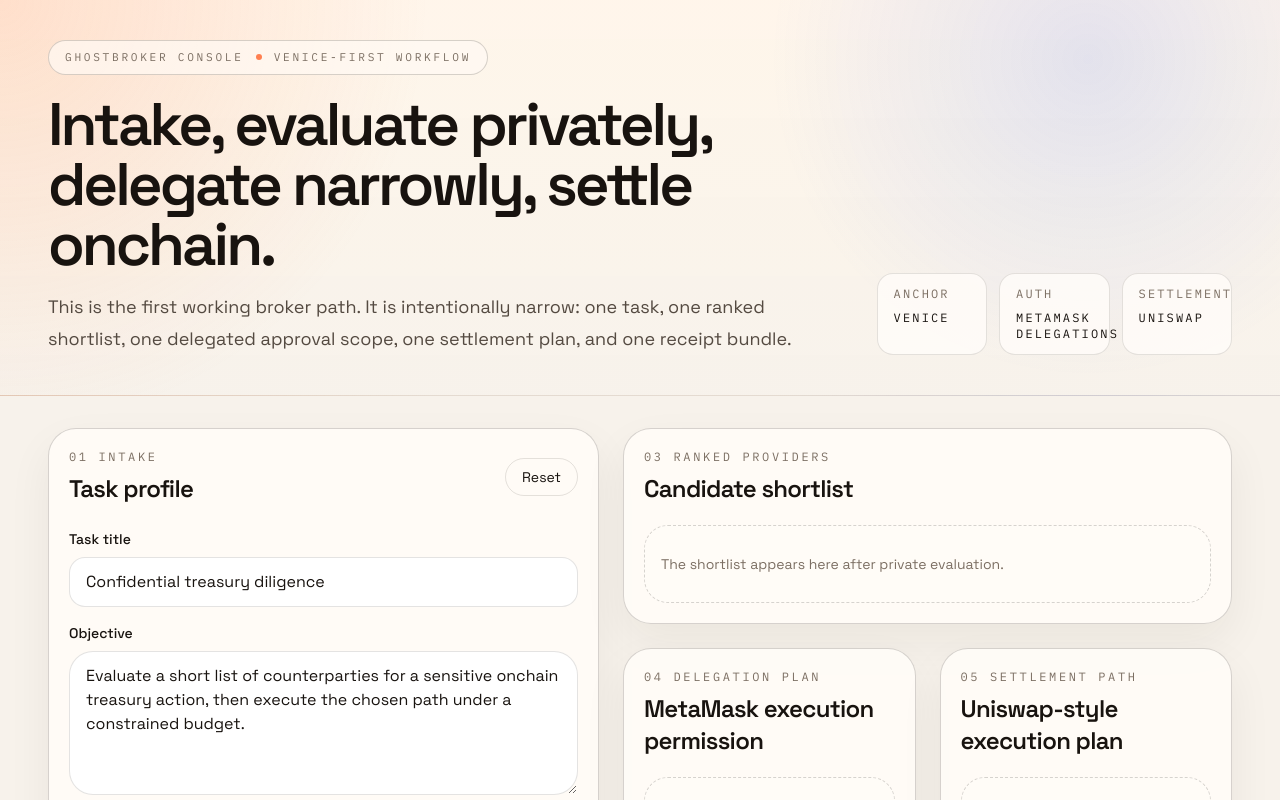
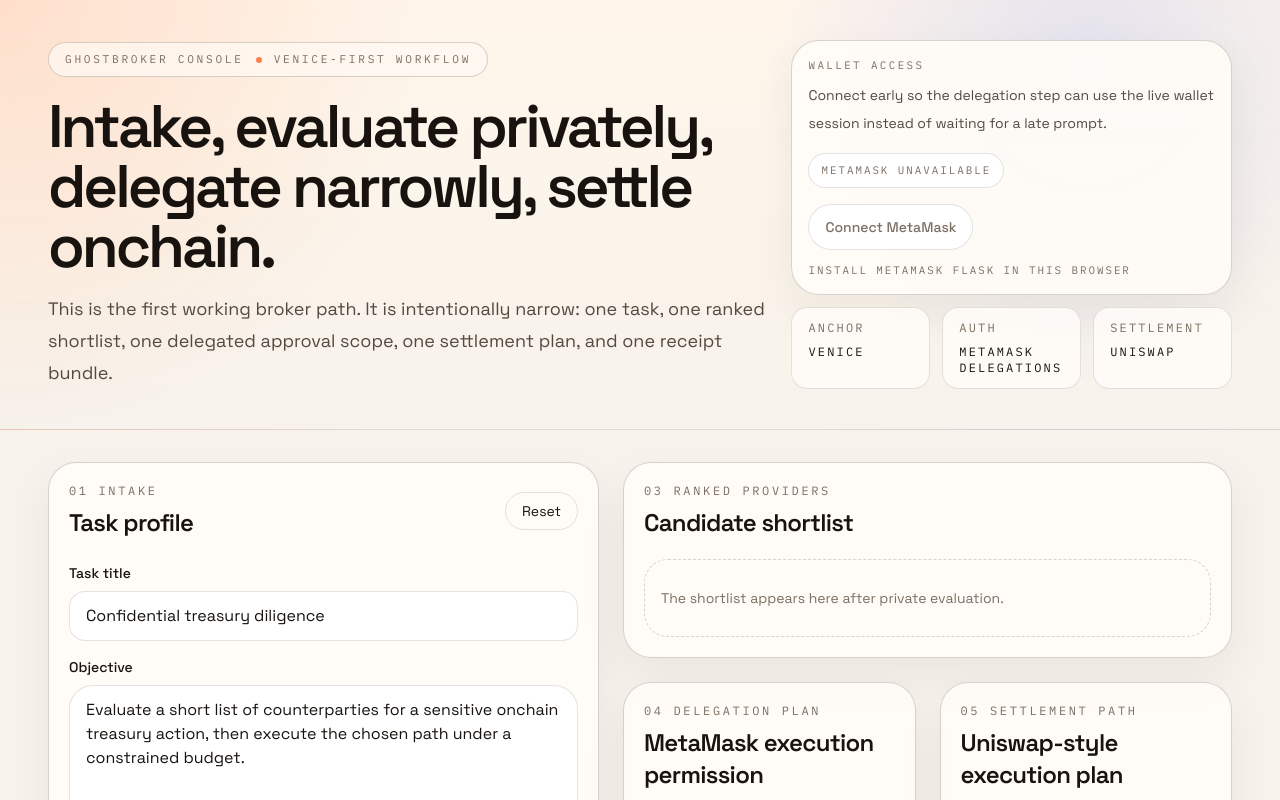
Before and after one commit to MajorTimberWolf/ghostbroker, a Next.js app: page / in a window 1280 px wide. Shown: the top 800 px of the page. Built offline with nearby package versions, Linux system fonts and the light colour scheme.

Commit message:
Fix MetaMask Flask permission loading

```diff
--- a/src/components/ghostbroker-console.tsx
+++ b/src/components/ghostbroker-console.tsx
@@ -157,6 +157,21 @@
   }
 
   return "border-amber-300 bg-amber-50 text-amber-900";
+}
+
+function walletChainLabel(chainId: number | null) {
+  switch (chainId) {
+    case 8453:
+      return "Base";
+    case 84532:
+      return "Base Sepolia";
+    case 42220:
+      return "Celo";
+    case 44787:
+      return "Celo Alfajores";
+    default:
+      return chainId ? `Chain ${chainId}` : "Chain unknown";
+  }
 }
 
 function normalizeGrantedPermission(
@@ -717,6 +732,13 @@
   const receiptPending = run.receiptPending ?? false;
   const receiptError = run.receiptError ?? null;
   const receiptDiagnostics = run.receiptDiagnostics ?? [];
+  const walletSummaryLabel = wallet.account
+    ? `${formatAddress(wallet.account)} · ${walletChainLabel(wallet.chainId)}`
+    : wallet.isMetaMask
+      ? "MetaMask idle"
+      : wallet.isAvailable
+        ? "Wallet detected"
+        : "MetaMask unavailable";
 
   return (
     <main className="min-h-screen bg-[var(--surface-0)] text-[var(--ink-strong)]">
@@ -739,7 +761,60 @@
               </p>
             </div>
 
-            <div className="grid gap-3 font-mono text-xs uppercase tracking-[0.18em] text-[var(--ink-muted)] md:grid-cols-3">
+            <div className="grid gap-3 lg:min-w-[23rem]">
+              <div className="rounded-[1.75rem] border border-[var(--border-strong)] bg-[rgba(255,252,248,0.9)] p-4 shadow-[0_18px_45px_rgba(42,28,18,0.06)]">
+                <div className="flex flex-wrap items-start justify-between gap-4">
+                  <div>
+                    <p className="font-mono text-[0.68rem] uppercase tracking-[0.22em] text-[var(--ink-muted)]">
+                      Wallet access
+                    </p>
+                    <p className="mt-2 text-sm leading-7 text-[var(--ink-soft)]">
+                      Connect early so the delegation step can use the live wallet
+                      session instead of waiting for a late prompt.
+                    </p>
+                  </div>
+                  <span
+                    className={`rounded-full border px-3 py-2 font-mono text-[0.68rem] uppercase tracking-[0.18em] ${
+                      wallet.account
+                        ? "border-emerald-300 bg-emerald-50 text-emerald-900"
+                        : "border-[var(--border)] bg-white text-[var(--ink-muted)]"
+                    }`}
+                  >
+                    {walletSummaryLabel}
+                  </span>
+                </div>
+                <div className="mt-4 flex flex-wrap items-center gap-3">
+                  <button
+                    className={`rounded-full px-4 py-3 text-sm font-medium transition ${
+                      wallet.isHydrating || wallet.isConnecting
+                        ? "cursor-wait border border-[var(--border)] bg-white text-[var(--ink-muted)]"
+                        : wallet.isAvailable
+                          ? "bg-[var(--ink-strong)] text-white hover:brightness-110"
+                          : "border border-[var(--border)] bg-white text-[var(--ink-muted)]"
+                    }`}
+                    disabled={wallet.isHydrating || wallet.isConnecting || !wallet.isAvailable}
+                    onClick={handleConnectWallet}
+                    type="button"
+                  >
+                    {wallet.isHydrating
+                      ? "Checking wallet…"
+                      : wallet.isConnecting
+                        ? "Connecting MetaMask…"
+                        : wallet.account
+                          ? "Refresh MetaMask"
+                          : "Connect MetaMask"}
+                  </button>
+                  <span className="font-mono text-[0.68rem] uppercase tracking-[0.18em] text-[var(--ink-muted)]">
+                    {wallet.isMetaMask
+                      ? "MetaMask provider ready"
+                      : wallet.isAvailable
+                        ? "Injected wallet detected"
+                        : "Install MetaMask Flask in this browser"}
+                  </span>
+                </div>
+              </div>
+
+              <div className="grid gap-3 font-mono text-xs uppercase tracking-[0.18em] text-[var(--ink-muted)] md:grid-cols-3">
               <div className="rounded-2xl border border-[var(--border)] bg-[rgba(255,252,248,0.86)] px-4 py-3">
                 <div>Anchor</div>
                 <div className="mt-2 text-[var(--ink-strong)]">Venice</div>
@@ -752,6 +827,7 @@
                 <div>Settlement</div>
                 <div className="mt-2 text-[var(--ink-strong)]">Uniswap</div>
               </div>
+            </div>
             </div>
           </div>
         </div>
--- a/src/lib/metamask.ts
+++ b/src/lib/metamask.ts
@@ -195,10 +195,11 @@
   }
 
   const client = await createErc7715Client(provider);
-  const [supportedPermissions, grantedPermissions] = await Promise.all([
-    client.getSupportedExecutionPermissions(),
-    client.getGrantedExecutionPermissions(),
-  ]);
+  // Flask appears to serialize execution-permission RPCs. Running these
+  // concurrently can surface "already being processed" and leave capability
+  // state empty even when the wallet supports the requested type.
+  const supportedPermissions = await client.getSupportedExecutionPermissions();
+  const grantedPermissions = await client.getGrantedExecutionPermissions();
 
   return {
     supportedPermissions,
```
